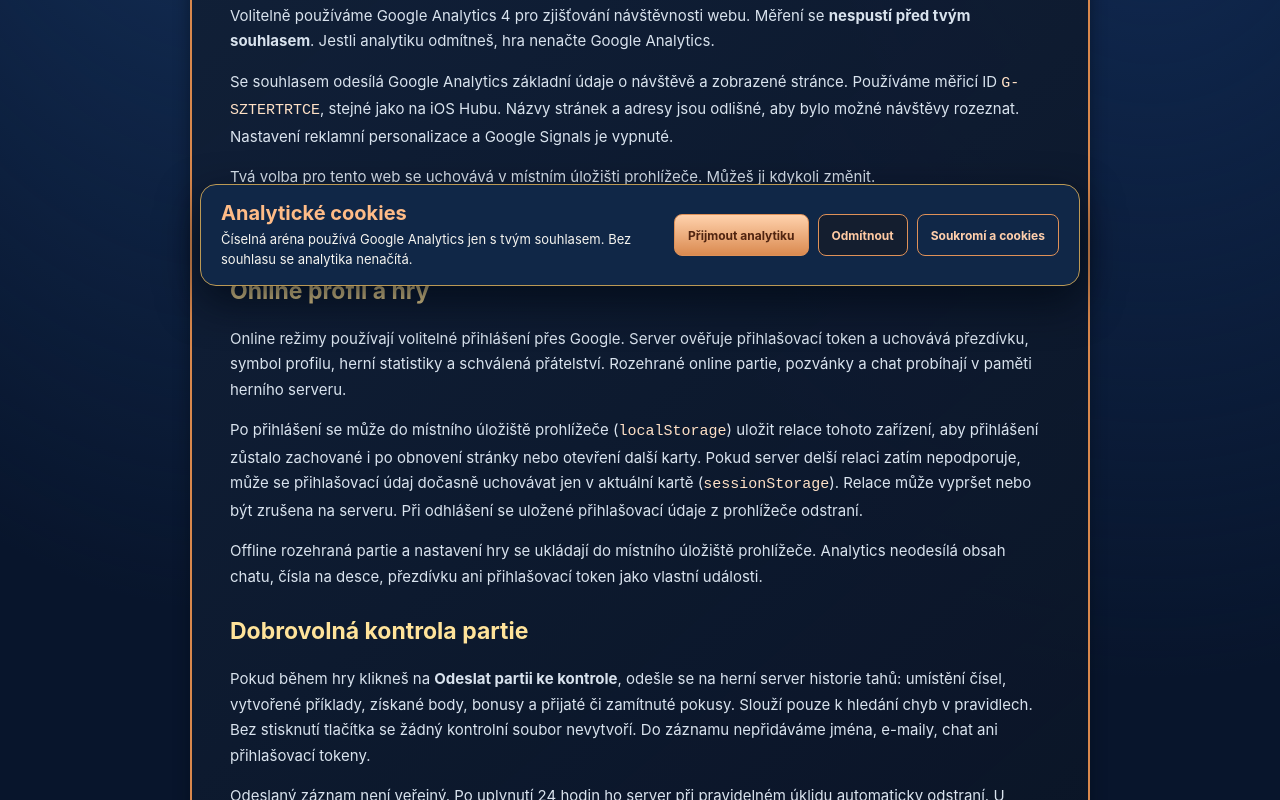
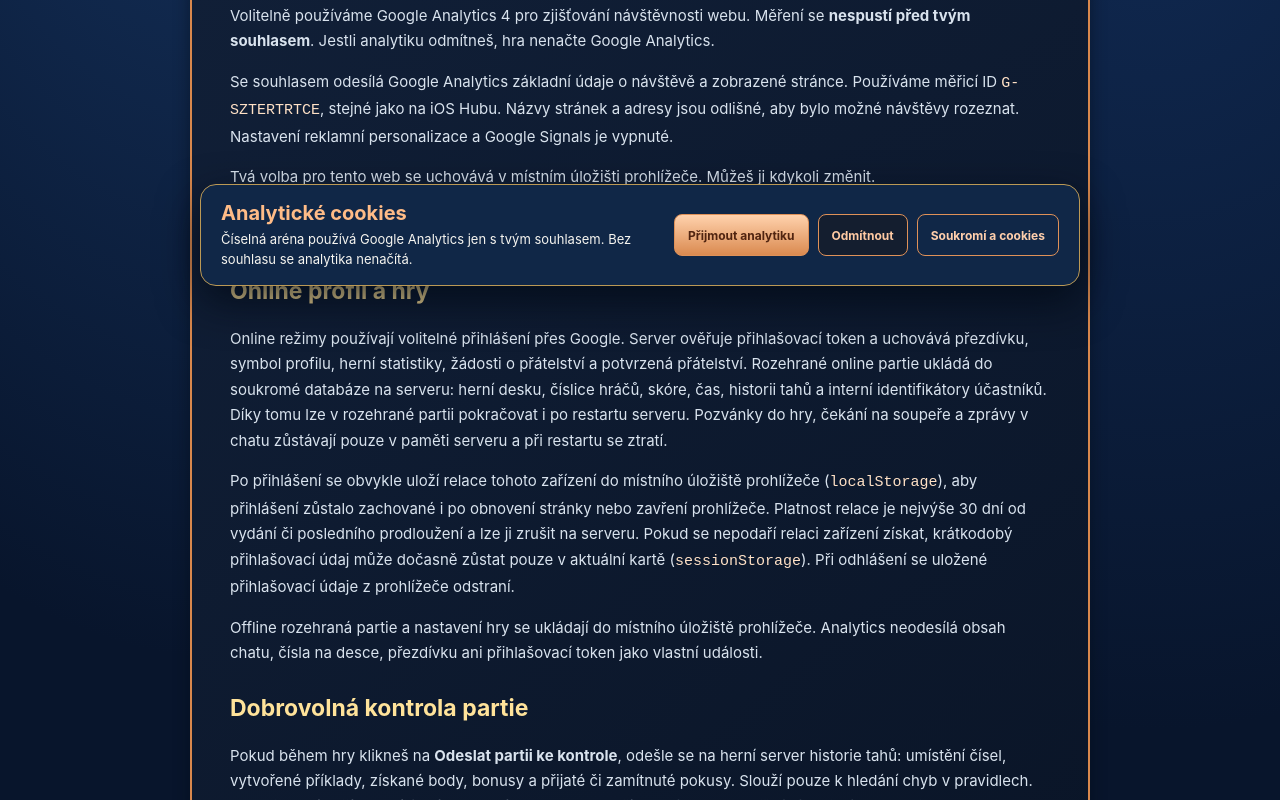
Before and after one commit to CaseyCZ/Abaku, a website: page privacy.html in a window 1280 px wide. Shown: the part 502-1302 px from the top of the page. Drawn offline with Linux system fonts and the light colour scheme.

Commit message:
fix(privacy): accurately describe persisted online matches and login sessions

```diff
--- a/privacy.html
+++ b/privacy.html
@@ -38,8 +38,8 @@
       <button class="gold-button" type="button" data-cookie-settings>Upravit nastavení cookies</button>
 
       <h2>Online profil a hry</h2>
-      <p>Online režimy používají volitelné přihlášení přes Google. Server ověřuje přihlašovací token a uchovává přezdívku, symbol profilu, herní statistiky a schválená přátelství. Rozehrané online partie, pozvánky a chat probíhají v paměti herního serveru.</p>
-      <p>Po přihlášení se může do místního úložiště prohlížeče (<code>localStorage</code>) uložit relace tohoto zařízení, aby přihlášení zůstalo zachované i po obnovení stránky nebo otevření další karty. Pokud server delší relaci zatím nepodporuje, může se přihlašovací údaj dočasně uchovávat jen v aktuální kartě (<code>sessionStorage</code>). Relace může vypršet nebo být zrušena na serveru. Při odhlášení se uložené přihlašovací údaje z prohlížeče odstraní.</p>
+      <p>Online režimy používají volitelné přihlášení přes Google. Server ověřuje přihlašovací token a uchovává přezdívku, symbol profilu, herní statistiky, žádosti o přátelství a potvrzená přátelství. Rozehrané online partie ukládá do soukromé databáze na serveru: herní desku, číslice hráčů, skóre, čas, historii tahů a interní identifikátory účastníků. Díky tomu lze v rozehrané partii pokračovat i po restartu serveru. Pozvánky do hry, čekání na soupeře a zprávy v chatu zůstávají pouze v paměti serveru a při restartu se ztratí.</p>
+      <p>Po přihlášení se obvykle uloží relace tohoto zařízení do místního úložiště prohlížeče (<code>localStorage</code>), aby přihlášení zůstalo zachované i po obnovení stránky nebo zavření prohlížeče. Platnost relace je nejvýše 30 dní od vydání či posledního prodloužení a lze ji zrušit na serveru. Pokud se nepodaří relaci zařízení získat, krátkodobý přihlašovací údaj může dočasně zůstat pouze v aktuální kartě (<code>sessionStorage</code>). Při odhlášení se uložené přihlašovací údaje z prohlížeče odstraní.</p>
       <p>Offline rozehraná partie a nastavení hry se ukládají do místního úložiště prohlížeče. Analytics neodesílá obsah chatu, čísla na desce, přezdívku ani přihlašovací token jako vlastní události.</p>
       <h2>Dobrovolná kontrola partie</h2>
       <p>Pokud během hry klikneš na <strong>Odeslat partii ke kontrole</strong>, odešle se na herní server historie tahů: umístění čísel, vytvořené příklady, získané body, bonusy a přijaté či zamítnuté pokusy. Slouží pouze k hledání chyb v pravidlech. Bez stisknutí tlačítka se žádný kontrolní soubor nevytvoří. Do záznamu nepřidáváme jména, e-maily, chat ani přihlašovací tokeny.</p>
```
